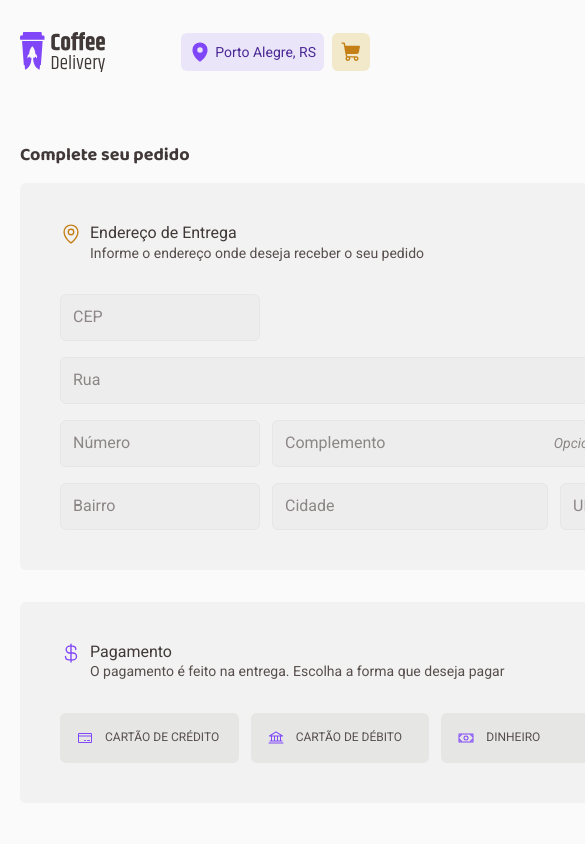
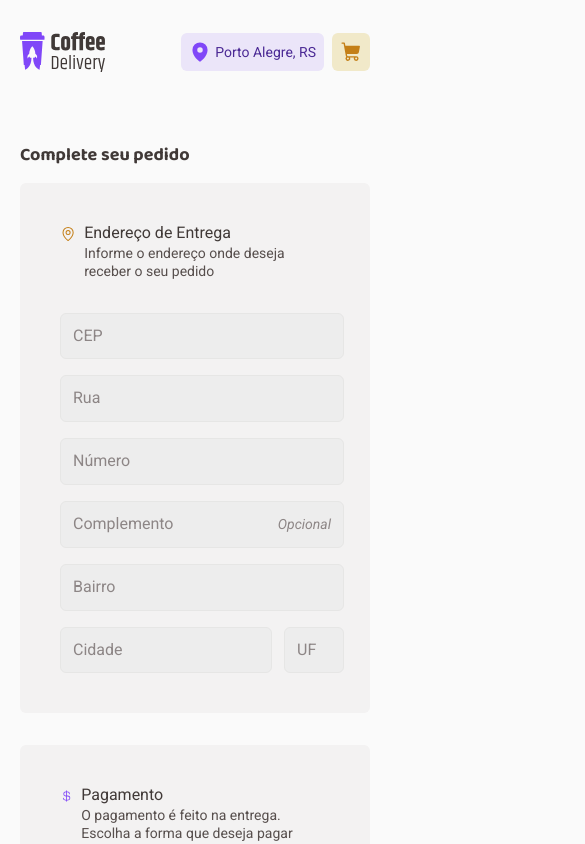
Before and after one commit to renyzeraa/coffee-delivery, a React (Vite) app: page /cart in a window 390 px wide. Shown: the top 844 px of the page, 585 px wide, since content can reach past the window. Built offline with nearby package versions, Linux system fonts and the light colour scheme.

Commit message:
fix: responsividade

```diff
--- a/src/pages/cart.tsx
+++ b/src/pages/cart.tsx
@@ -1,5 +1,5 @@
 import { Fragment } from 'react'
-import { type SubmitHandler, useForm } from 'react-hook-form'
+import { type SubmitHandler, useForm, useWatch } from 'react-hook-form'
 import { z } from 'zod'
 import { zodResolver } from '@hookform/resolvers/zod'
 import {
@@ -77,13 +77,13 @@ export function Cart() {
     const {
         register,
         handleSubmit,
-        watch,
+        control,
         formState: { errors },
     } = useForm<OrderInfo>({
         resolver: zodResolver(newOrder),
     })
 
-    const selectedPaymentMethod = watch('paymentMethod')
+    const selectedPaymentMethod = useWatch({ control, name: 'paymentMethod' })
 
     function handleItemIncrement(itemId: string) {
         incrementItemQuantity(itemId)
@@ -106,12 +106,12 @@ export function Cart() {
     }
 
     return (
-        <main className='flex max-w-[1160px] py-10 px-5 mx-auto gap-8'>
+        <main className='flex max-w-[1160px] py-10 px-5 mx-auto gap-8 max-xl:flex-col'>
             <div className='flex flex-col gap-4'>
                 <h2 className='text-titleXS font-baloo-2 font-bold text-base-subtitle'>Complete seu pedido</h2>
 
                 <form className='flex flex-col gap-8' id="order" onSubmit={handleSubmit(handleOrderCheckout)}>
-                    <div className='p-10 rounded-md bg-base-card w-full min-w-[640px] flex flex-col gap-8'>
+                    <div className='p-10 rounded-md bg-base-card w-full md:min-w-[640px] flex flex-col gap-8'>
                         <div className='flex gap-2'>
                             <MapPinIcon className='text-yellow-dark' size={22} />
 
@@ -176,7 +176,7 @@ export function Cart() {
                         </div>
                     </div>
 
-                    <div className='p-10 rounded-md bg-base-card w-full min-w-[640px] flex flex-col gap-8'>
+                    <div className='p-10 rounded-md bg-base-card w-full md:min-w-[640px] flex flex-col gap-8'>
                         <div className='flex gap-2'>
                             <CurrencyDollarIcon className='text-purple' size={22} />
 
@@ -189,8 +189,8 @@ export function Cart() {
                             </div>
                         </div>
 
-                        <div className='flex flex-col gap-2'>
-                            <div className='flex items-center justify-between gap-3'>
+                        <div className='flex flex-col gap-2 '>
+                            <div className='flex items-center justify-between gap-3 max-sm:flex-col'>
                                 <Radio
                                     isSelected={selectedPaymentMethod === 'credit'}
                                     {...register('paymentMethod')}
@@ -232,7 +232,7 @@ export function Cart() {
             <div className='flex flex-col gap-4'>
                 <h2 className='text-titleXS font-baloo-2 font-bold text-base-subtitle'>Cafés selecionados</h2>
 
-                <div className='p-10 rounded-tr-[36px] rounded-bl-[36px] rounded-tl-md rounded-br-md bg-base-card w-full min-w-[448px]'>
+                <div className='p-10 rounded-tr-[36px] rounded-bl-[36px] rounded-tl-md rounded-br-md bg-base-card w-full md:min-w-[448px]'>
                     {!coffeesInCart.length && (
                         <div className='flex flex-col mb-8' >
                             <span className='flex items-center gap-2 justify-center'>Nenhum item adicionado ao carrinho <SmileySadIcon size={32} /></span>
--- a/src/pages/home.tsx
+++ b/src/pages/home.tsx
@@ -24,18 +24,18 @@ export function Home() {
     return (
         <div>
             <section className='relative'>
-                <div className='max-w-[1160px] py-[92] px-5 mx-auto flex gap-[56px] items-start justify-between'>
+                <div className='max-w-[1160px] py-[92] px-5 mx-auto flex gap-[56px] items-start justify-between max-lg:flex-col max-lg:items-center max-lg:text-center'>
                     <div className='flex flex-col gap-[66px]'>
                         <div className='flex flex-col gap-4'>
-                            <h1 className='text-titleXL font-extrabold font-baloo-2 text-base-title'>Encontre o café perfeito para qualquer hora do dia</h1>
+                            <h1 className='text-titleXL font-extrabold font-baloo-2 text-base-title max-md:text-titleL'>Encontre o café perfeito para qualquer hora do dia</h1>
 
-                            <span className='text-textL text-base-subtitle'>
+                            <span className='text-textL max-lg:text-textM text-base-subtitle'>
                                 Com o Coffee Delivery você recebe seu café onde estiver, a
                                 qualquer hora
                             </span>
                         </div>
 
-                        <div className='grid grid-cols-2 gap-y-5'>
+                        <div className='grid grid-cols-2 gap-y-5 max-md:grid-cols-1 max-md:gap-x-0 max-md:gap-y-3'>
                             <div className='flex items-center gap-3'>
                                 <ShoppingCartIcon
                                     size={32}
@@ -83,7 +83,7 @@ export function Home() {
             <section className='max-w-[1160px] pt-8 px-5 pb-[150px] mx-auto flex flex-col gap-[54px]'>
                 <h2 className='text-titleL font-baloo-2 font-extrabold'>Nossos cafés</h2>
 
-                <div className='grid grid-cols-4 gap-y-10 gap-x-8'>
+                <div className='grid grid-cols-4 gap-y-10 gap-x-8 max-lg:grid-cols-3 max-md:grid-cols-2 max-sm:grid-cols-1'>
                     {coffees.map((coffee) => (
                         <Card key={coffee.id} coffee={coffee} />
                     ))}
--- a/src/pages/success.tsx
+++ b/src/pages/success.tsx
@@ -25,7 +25,7 @@ export function Success() {
     }
 
     return (
-        <main className='flex max-w-[1160px] mx-auto py-[80px] px-5 items-end justify-between gap-10'>
+        <main className='flex max-w-[1160px] mx-auto py-[80px] px-5 items-end justify-between gap-10 max-lg:flex-col max-lg:items-center'>
             <div className='flex flex-col gap-10'>
                 <div className='flex flex-col gap-1'>
                     <h2 className='text-titleL font-baloo-2 font-bold text-yellow-dark'>Uhu! Pedido confirmado</h2>
--- a/src/styles/index.css
+++ b/src/styles/index.css
@@ -34,3 +34,37 @@ button {
         'number fullAddress fullAddress'
         'neighborhood city state';
 }
+
+@media (max-width: 1024px) {
+    .grid-area-for-checkout {
+        grid-template-areas:
+            'cep cep .'
+            'street street .'
+            'number fullAddress fullAddress'
+            'neighborhood neighborhood neighborhood'
+            'city city state';
+    }
+}
+
+@media (max-width: 724px) {
+    .grid-area-for-checkout {
+        grid-template-areas:
+            'cep cep cep'
+            'street street street'
+            'number fullAddress fullAddress'
+            'neighborhood neighborhood neighborhood'
+            'city city state';
+    }
+}
+
+@media (max-width: 724px) {
+    .grid-area-for-checkout {
+        grid-template-areas:
+            'cep cep cep'
+            'street street street'
+            'number number number'
+            'fullAddress fullAddress fullAddress'
+            'neighborhood neighborhood neighborhood'
+            'city city state';
+    }
+}
```
